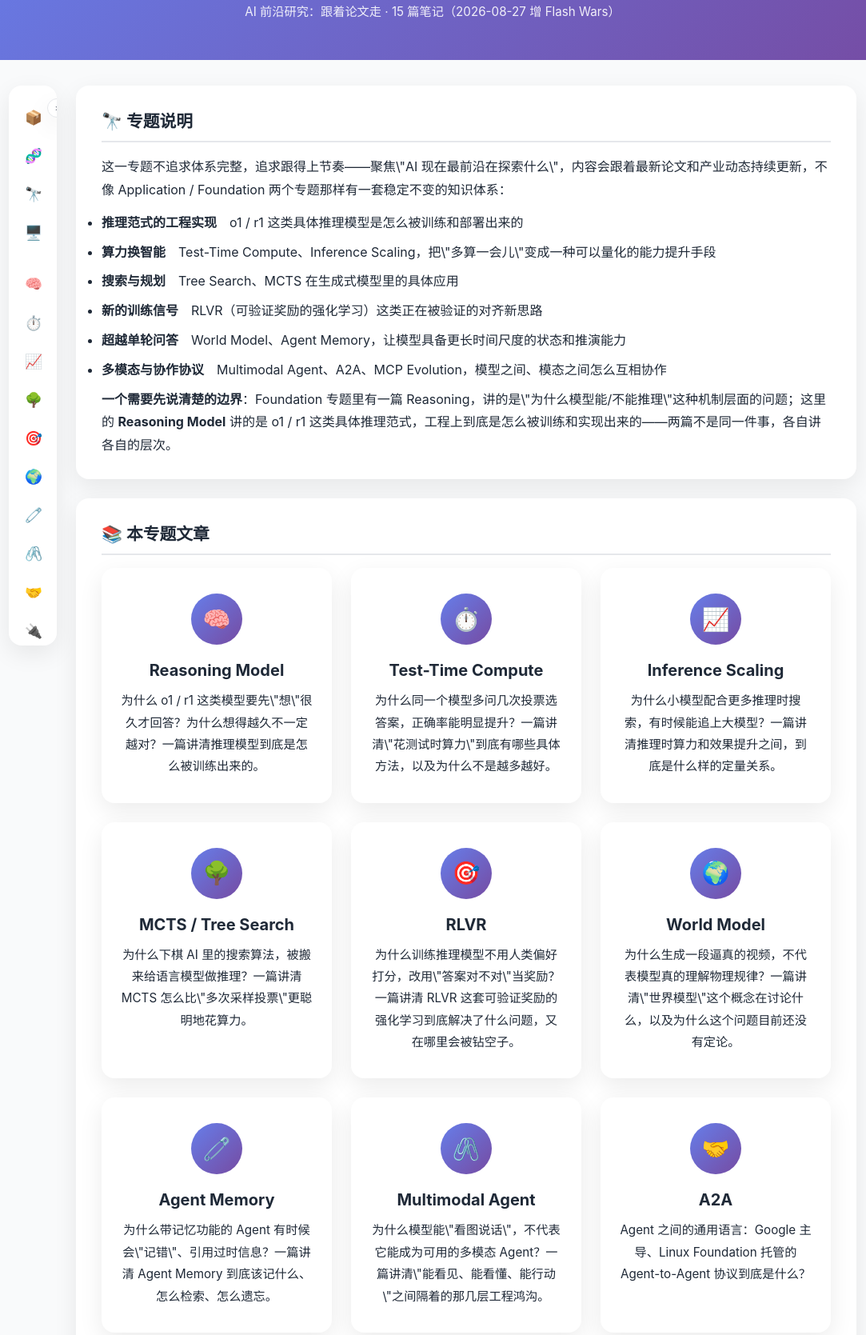
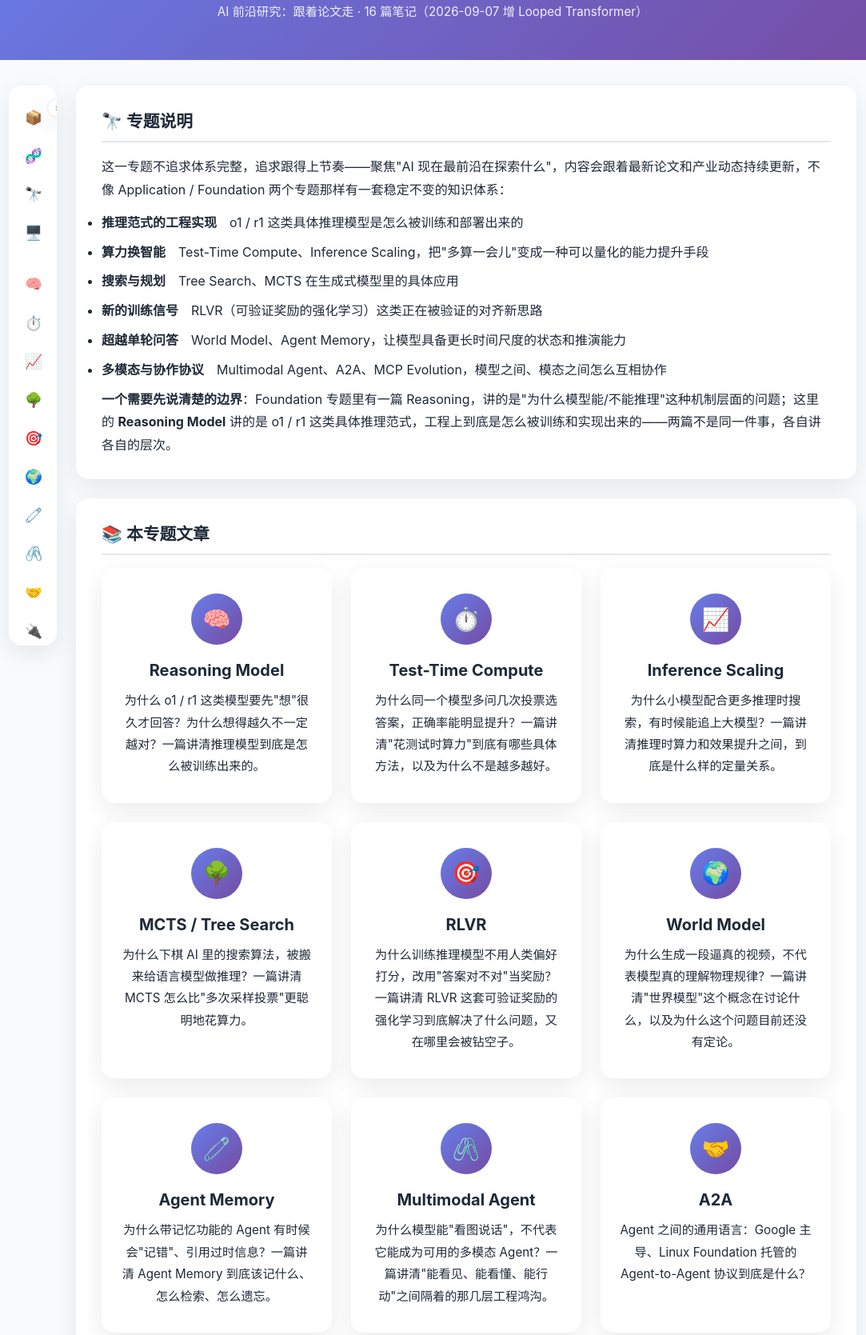
Before and after one commit to kipozannaki/kipozannaki.github.io, a plain HTML site: page frontier/frontier.html in a window 1280 px wide. Shown: the part 212-1881 px from the top of the page at 80% size, without its empty margins (99-1182 px from the left). Drawn offline with Linux system fonts and the light colour scheme.

Commit message:
frontier: 联动更新专题页/首页/Flash Wars 导航以接入 Looped Transformer

```diff
--- a/frontier/frontier.html
+++ b/frontier/frontier.html
@@ -1,5 +1,5 @@
 <!DOCTYPE html>
-<!-- Frontier & Emerging Research 专题页：15 篇（2026-08-27 增 Flash Wars） -->
+<!-- Frontier & Emerging Research 专题页：16 篇（2026-09-07 增 Looped Transformer） -->
 <html lang="zh-CN">
 <head>
     <meta charset="UTF-8">
@@ -36,7 +36,7 @@
 
     <section class="hero-compact">
         <h1>Frontier & Emerging Research</h1>
-        <p>AI 前沿研究：跟着论文走 · 15 篇笔记（2026-08-27 增 Flash Wars）</p>
+        <p>AI 前沿研究：跟着论文走 · 16 篇笔记（2026-09-07 增 Looped Transformer）</p>
     </section>
 
     <div class="site-layout">
@@ -66,22 +66,23 @@
                 <a href="dsh.html" class="sidebar-item" title="DSH"><span class="icon">🧩</span><span class="text">DSH</span></a>
                 <a href="dflash2.html" class="sidebar-item" title="DFlash2"><span class="icon">⚡</span><span class="text">DFlash2</span></a>
                 <a href="flash-wars.html" class="sidebar-item" title="Flash Wars"><span class="icon">⚔️</span><span class="text">Flash Wars</span></a>
+                <a href="looped-transformer.html" class="sidebar-item" title="Looped Transformer"><span class="icon">🌀</span><span class="text">Looped Transformer</span></a>
             </div>
         </aside>
 
         <main>
             <section class="section">
                 <h2>🔭 专题说明</h2>
-                <p>这一专题不追求体系完整，追求跟得上节奏——聚焦\"AI 现在最前沿在探索什么\"，内容会跟着最新论文和产业动态持续更新，不像 Application / Foundation 两个专题那样有一套稳定不变的知识体系：</p>
+                <p>这一专题不追求体系完整，追求跟得上节奏——聚焦"AI 现在最前沿在探索什么"，内容会跟着最新论文和产业动态持续更新，不像 Application / Foundation 两个专题那样有一套稳定不变的知识体系：</p>
                 <ul>
                     <li><strong>推理范式的工程实现</strong>　o1 / r1 这类具体推理模型是怎么被训练和部署出来的</li>
-                    <li><strong>算力换智能</strong>　Test-Time Compute、Inference Scaling，把\"多算一会儿\"变成一种可以量化的能力提升手段</li>
+                    <li><strong>算力换智能</strong>　Test-Time Compute、Inference Scaling，把"多算一会儿"变成一种可以量化的能力提升手段</li>
                     <li><strong>搜索与规划</strong>　Tree Search、MCTS 在生成式模型里的具体应用</li>
                     <li><strong>新的训练信号</strong>　RLVR（可验证奖励的强化学习）这类正在被验证的对齐新思路</li>
                     <li><strong>超越单轮问答</strong>　World Model、Agent Memory，让模型具备更长时间尺度的状态和推演能力</li>
                     <li><strong>多模态与协作协议</strong>　Multimodal Agent、A2A、MCP Evolution，模型之间、模态之间怎么互相协作</li>
                 </ul>
-                <p class=\"note\"><strong>一个需要先说清楚的边界</strong>：Foundation 专题里有一篇 Reasoning，讲的是\"为什么模型能/不能推理\"这种机制层面的问题；这里的 <strong>Reasoning Model</strong> 讲的是 o1 / r1 这类具体推理范式，工程上到底是怎么被训练和实现出来的——两篇不是同一件事，各自讲各自的层次。</p>
+                <p class="note"><strong>一个需要先说清楚的边界</strong>：Foundation 专题里有一篇 Reasoning，讲的是"为什么模型能/不能推理"这种机制层面的问题；这里的 <strong>Reasoning Model</strong> 讲的是 o1 / r1 这类具体推理范式，工程上到底是怎么被训练和实现出来的——两篇不是同一件事，各自讲各自的层次。</p>
             </section>
 
             <section class="section">
@@ -90,12 +91,12 @@
                     <a href="reasoning-model.html" class="article-card">
                         <div class="article-icon">🧠</div>
                         <h3>Reasoning Model</h3>
-                        <p>为什么 o1 / r1 这类模型要先\"想\"很久才回答？为什么想得越久不一定越对？一篇讲清推理模型到底是怎么被训练出来的。</p>
+                        <p>为什么 o1 / r1 这类模型要先"想"很久才回答？为什么想得越久不一定越对？一篇讲清推理模型到底是怎么被训练出来的。</p>
                     </a>
                     <a href="test-time-compute.html" class="article-card">
                         <div class="article-icon">⏱️</div>
                         <h3>Test-Time Compute</h3>
-                        <p>为什么同一个模型多问几次投票选答案，正确率能明显提升？一篇讲清\"花测试时算力\"到底有哪些具体方法，以及为什么不是越多越好。</p>
+                        <p>为什么同一个模型多问几次投票选答案，正确率能明显提升？一篇讲清"花测试时算力"到底有哪些具体方法，以及为什么不是越多越好。</p>
                     </a>
                     <a href="inference-scaling.html" class="article-card">
                         <div class="article-icon">📈</div>
@@ -105,27 +106,27 @@
                     <a href="mcts-tree-search.html" class="article-card">
                         <div class="article-icon">🌳</div>
                         <h3>MCTS / Tree Search</h3>
-                        <p>为什么下棋 AI 里的搜索算法，被搬来给语言模型做推理？一篇讲清 MCTS 怎么比\"多次采样投票\"更聪明地花算力。</p>
+                        <p>为什么下棋 AI 里的搜索算法，被搬来给语言模型做推理？一篇讲清 MCTS 怎么比"多次采样投票"更聪明地花算力。</p>
                     </a>
                     <a href="rlvr.html" class="article-card">
                         <div class="article-icon">🎯</div>
                         <h3>RLVR</h3>
-                        <p>为什么训练推理模型不用人类偏好打分，改用\"答案对不对\"当奖励？一篇讲清 RLVR 这套可验证奖励的强化学习到底解决了什么问题，又在哪里会被钻空子。</p>
+                        <p>为什么训练推理模型不用人类偏好打分，改用"答案对不对"当奖励？一篇讲清 RLVR 这套可验证奖励的强化学习到底解决了什么问题，又在哪里会被钻空子。</p>
                     </a>
                     <a href="world-model.html" class="article-card">
                         <div class="article-icon">🌍</div>
                         <h3>World Model</h3>
-                        <p>为什么生成一段逼真的视频，不代表模型真的理解物理规律？一篇讲清\"世界模型\"这个概念在讨论什么，以及为什么这个问题目前还没有定论。</p>
+                        <p>为什么生成一段逼真的视频，不代表模型真的理解物理规律？一篇讲清"世界模型"这个概念在讨论什么，以及为什么这个问题目前还没有定论。</p>
                     </a>
                     <a href="agent-memory.html" class="article-card">
                         <div class="article-icon">🧷</div>
                         <h3>Agent Memory</h3>
-                        <p>为什么带记忆功能的 Agent 有时候会\"记错\"、引用过时信息？一篇讲清 Agent Memory 到底该记什么、怎么检索、怎么遗忘。</p>
+                        <p>为什么带记忆功能的 Agent 有时候会"记错"、引用过时信息？一篇讲清 Agent Memory 到底该记什么、怎么检索、怎么遗忘。</p>
                     </a>
                     <a href="multimodal-agent.html" class="article-card">
                         <div class="article-icon">🖇️</div>
                         <h3>Multimodal Agent</h3>
-                        <p>为什么模型能\"看图说话\"，不代表它能成为可用的多模态 Agent？一篇讲清\"能看见、能看懂、能行动\"之间隔着的那几层工程鸿沟。</p>
+                        <p>为什么模型能"看图说话"，不代表它能成为可用的多模态 Agent？一篇讲清"能看见、能看懂、能行动"之间隔着的那几层工程鸿沟。</p>
                     </a>
                     <a href="a2a.html" class="article-card">
                         <div class="article-icon">🤝</div>
@@ -150,7 +151,7 @@
                     <a href="dsh.html" class="article-card">
                         <div class="article-icon">🧩</div>
                         <h3>DSH</h3>
-                        <p>DeepSeek Harness：2026-08 开源的 Agent 框架,连\"决定下一步做什么\"的主循环都能像插件一样被换掉——一切皆插件,是营销还是真架构？</p>
+                        <p>DeepSeek Harness：2026-08 开源的 Agent 框架,连"决定下一步做什么"的主循环都能像插件一样被换掉——一切皆插件,是营销还是真架构？</p>
                     </a>
                     <a href="dflash2.html" class="article-card">
                         <div class="article-icon">⚡</div>
@@ -161,6 +162,11 @@
                         <div class="article-icon">⚔️</div>
                         <h3>Flash Wars</h3>
                         <p>一个月四响:GLM-5.3-Flash(线性+稀疏注意力,国产芯扛真实流量)、DeepSeek-V4-Flash-Vision-Exp(底座翻盘后装上眼睛)、Qwen3.8-Flash-Next(Qwen4 拆盲盒)——同名不同路的三种省钱哲学。</p>
+                    </a>
+                    <a href="looped-transformer.html" class="article-card">
+                        <div class="article-icon">🌀</div>
+                        <h3>Looped Transformer</h3>
+                        <p>不加参数光靠"多绕几圈":Loop Attention 的门控融合 + GPT-6 Astra 的循环深度,把测试时算力从"吐多少字"延伸到"转多少圈"——是突破还是空转？</p>
                     </a>
                 </div>
             </section>
```
Also changed, not shown: frontier/flash-wars.html (+3 -3 lines), index.html (+2 -2 lines).
